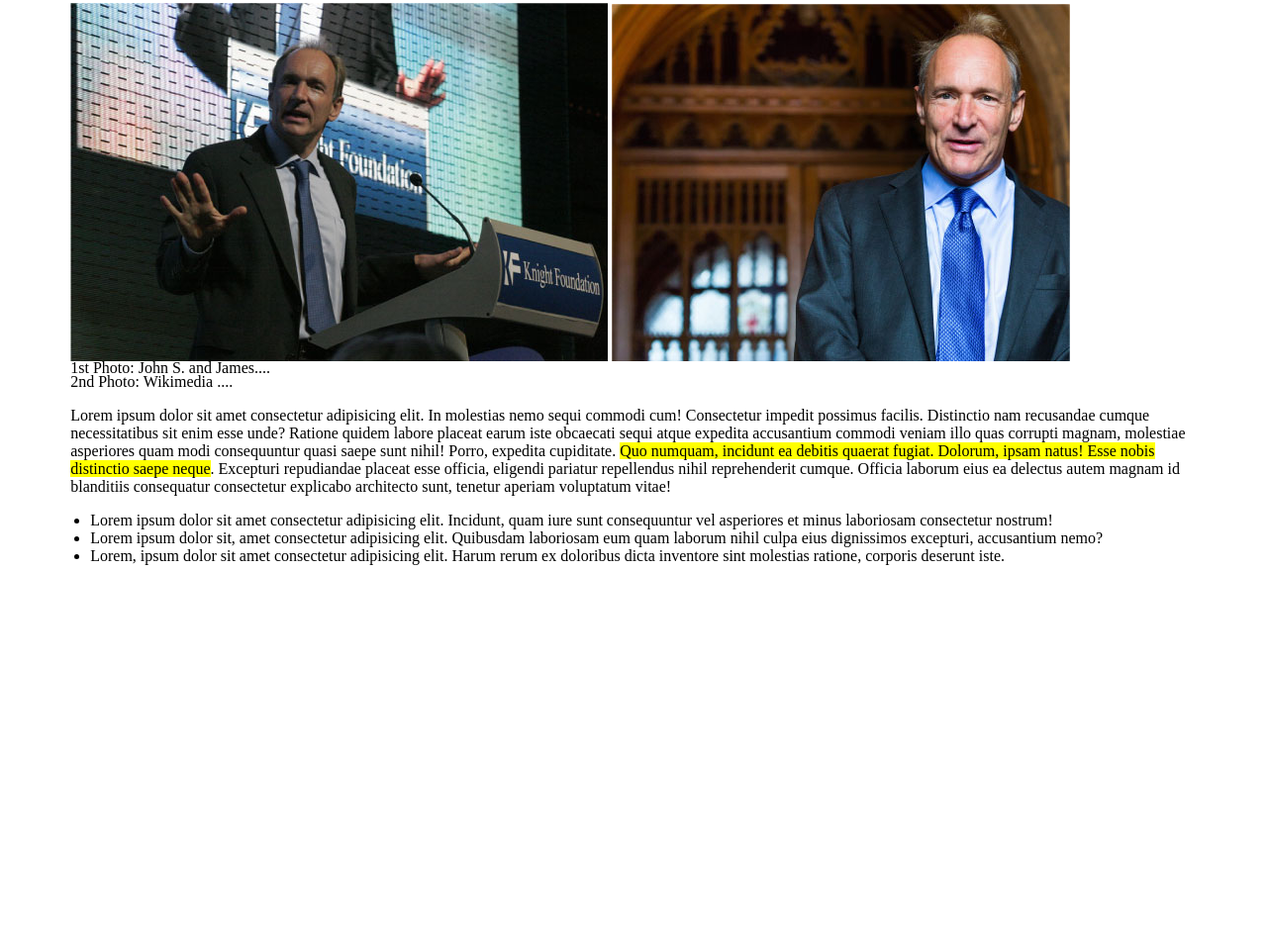
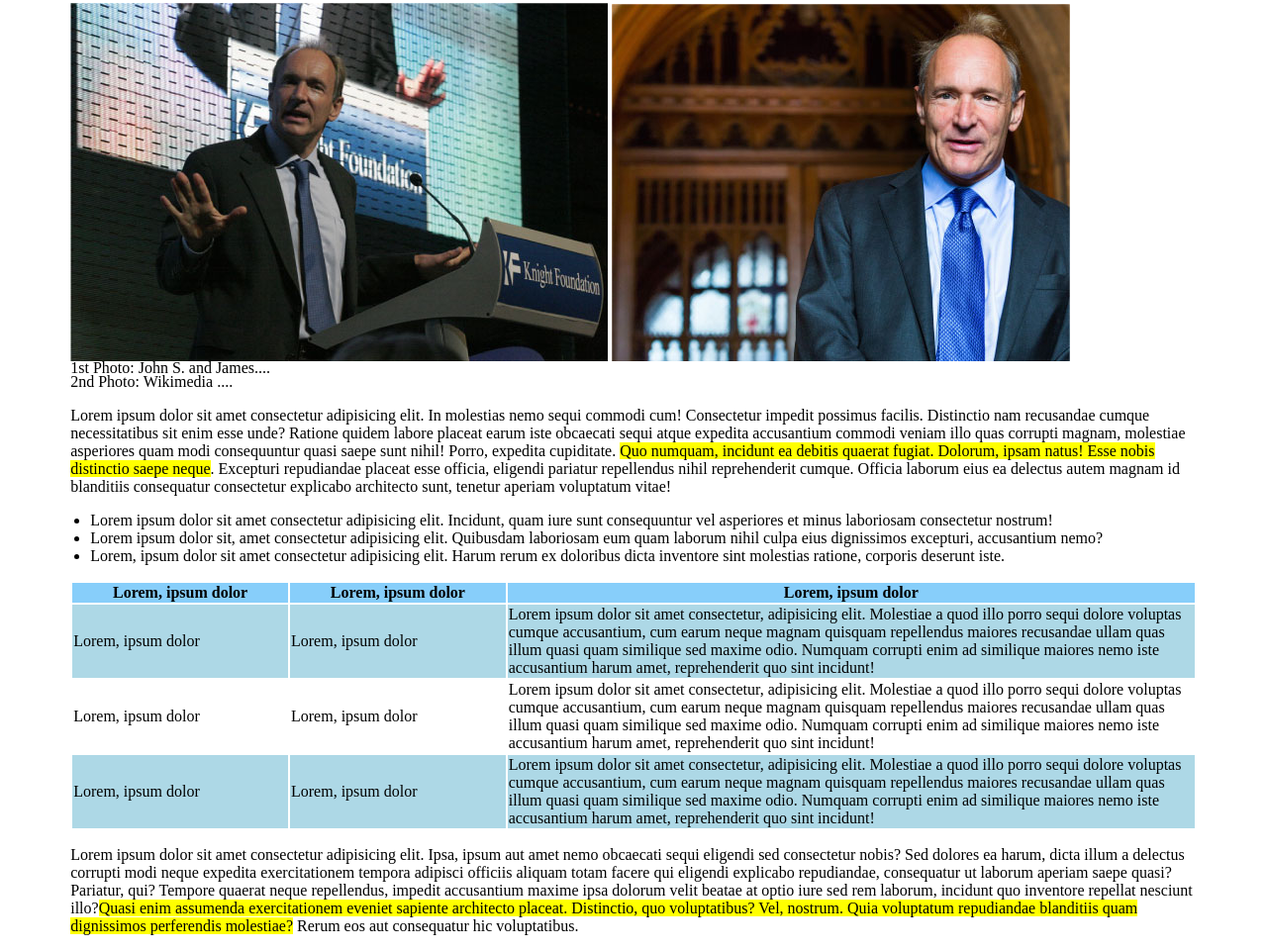
Before and after one commit to corradocoppolino/html-css-booleaner, a plain HTML site: page index.html in a window 1280 px wide. Shown: the part 403-1364 px from the top of the page at 99% size. Before the commit the page ends 990 px from the top, so only its background shows below. Drawn offline with Linux system fonts and the light colour scheme; files whose address does not match are found by name.

Commit message:
table + paragrafo 2

```diff
--- a/css/style.css
+++ b/css/style.css
@@ -1,7 +1,7 @@
 header
 {
     background-color:dodgerblue;
-    background-image: url("file:///Users/francescacoppolino/Desktop/Boolean/html-css-booleaner/img/pattern.png");
+    background-image: url(../img/pattern.png);
     background-repeat: repeat-x;
 }
 
@@ -36,3 +36,11 @@ main{width: 90%;margin:auto;}
 .sottolineato{background-color: yellow;}
 
 ul{margin-left: -20px;}
+
+thead{background-color: lightskyblue;}
+
+.primoscomparto{width: 300px;}
+
+.secondoscomparto{width: 1000px;}
+
+.colorata{background-color: lightblue;}
--- a/index.html
+++ b/index.html
@@ -47,6 +47,39 @@
             <li>Lorem ipsum dolor sit, amet consectetur adipisicing elit. Quibusdam laboriosam eum quam laborum nihil culpa eius dignissimos excepturi, accusantium nemo?</li>
             <li>Lorem, ipsum dolor sit amet consectetur adipisicing elit. Harum rerum ex doloribus dicta inventore sint molestias ratione, corporis deserunt iste.</li>
         </ul>
+
+        <!-- tabella -->
+
+        <table>
+            <thead>
+                <tr>
+                    <th class="primoscomparto">Lorem, ipsum dolor</th>
+                    <th class="primoscomparto">Lorem, ipsum dolor</th>
+                    <th class="secondoscomparto">Lorem, ipsum dolor</th>
+                </tr>
+            </thead>
+            <tbody>
+                <tr class="colorata">
+                    <td class="primoscomparto">Lorem, ipsum dolor</td>
+                    <td class="primoscomparto">Lorem, ipsum dolor</td>
+                    <td class="scompartoscomparto">Lorem ipsum dolor sit amet consectetur, adipisicing elit. Molestiae a quod illo porro sequi dolore voluptas cumque accusantium, cum earum neque magnam quisquam repellendus maiores recusandae ullam quas illum quasi quam similique sed maxime odio. Numquam corrupti enim ad similique maiores nemo iste accusantium harum amet, reprehenderit quo sint incidunt!</td>
+                </tr>
+                <tr>
+                    <td class="primoscomparto">Lorem, ipsum dolor</td>
+                    <td class="primoscomparto">Lorem, ipsum dolor</td>
+                    <td class="scompartoscomparto">Lorem ipsum dolor sit amet consectetur, adipisicing elit. Molestiae a quod illo porro sequi dolore voluptas cumque accusantium, cum earum neque magnam quisquam repellendus maiores recusandae ullam quas illum quasi quam similique sed maxime odio. Numquam corrupti enim ad similique maiores nemo iste accusantium harum amet, reprehenderit quo sint incidunt!</td>
+                </tr>
+                <tr class="colorata">
+                    <td class="primoscomparto">Lorem, ipsum dolor</td>
+                    <td class="primoscomparto">Lorem, ipsum dolor</td>
+                    <td class="scompartoscomparto">Lorem ipsum dolor sit amet consectetur, adipisicing elit. Molestiae a quod illo porro sequi dolore voluptas cumque accusantium, cum earum neque magnam quisquam repellendus maiores recusandae ullam quas illum quasi quam similique sed maxime odio. Numquam corrupti enim ad similique maiores nemo iste accusantium harum amet, reprehenderit quo sint incidunt!</td>
+                </tr>
+            </tbody>
+        </table>
+
+        <!-- paragrafo 2 -->
+
+        <p>Lorem ipsum dolor sit amet consectetur adipisicing elit. Ipsa, ipsum aut amet nemo obcaecati sequi eligendi sed consectetur nobis? Sed dolores ea harum, dicta illum a delectus corrupti modi neque expedita exercitationem tempora adipisci officiis aliquam totam facere qui eligendi explicabo repudiandae, consequatur ut laborum aperiam saepe quasi? Pariatur, qui? Tempore quaerat neque repellendus, impedit accusantium maxime ipsa dolorum velit beatae at optio iure sed rem laborum, incidunt quo inventore repellat nesciunt illo?<span class="sottolineato">Quasi enim assumenda exercitationem eveniet sapiente architecto placeat. Distinctio, quo voluptatibus? Vel, nostrum. Quia voluptatum repudiandae blanditiis quam dignissimos perferendis molestiae?</span> Rerum eos aut consequatur hic voluptatibus.</p>
     </main>
 </body>
 </html>
```
